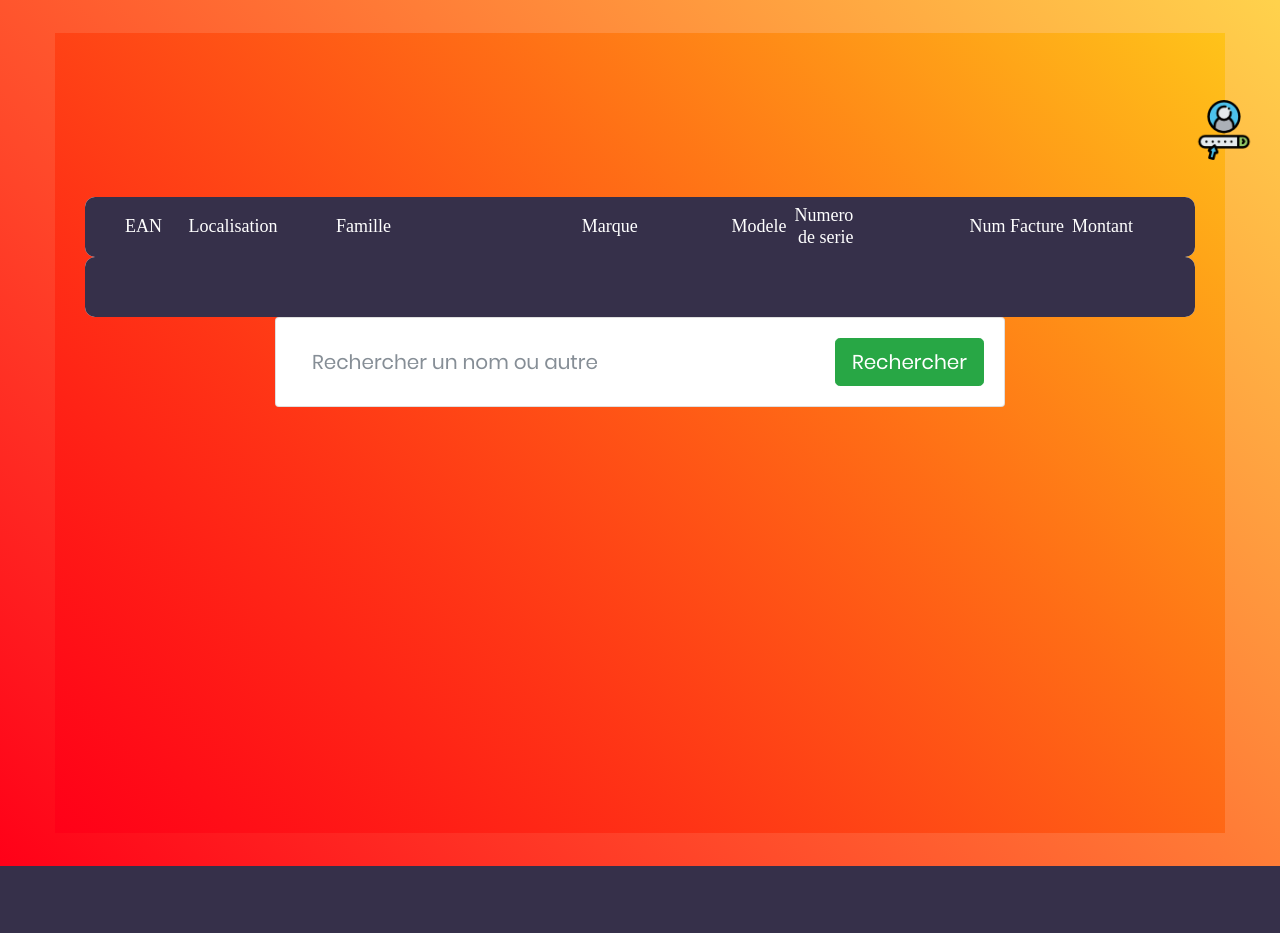
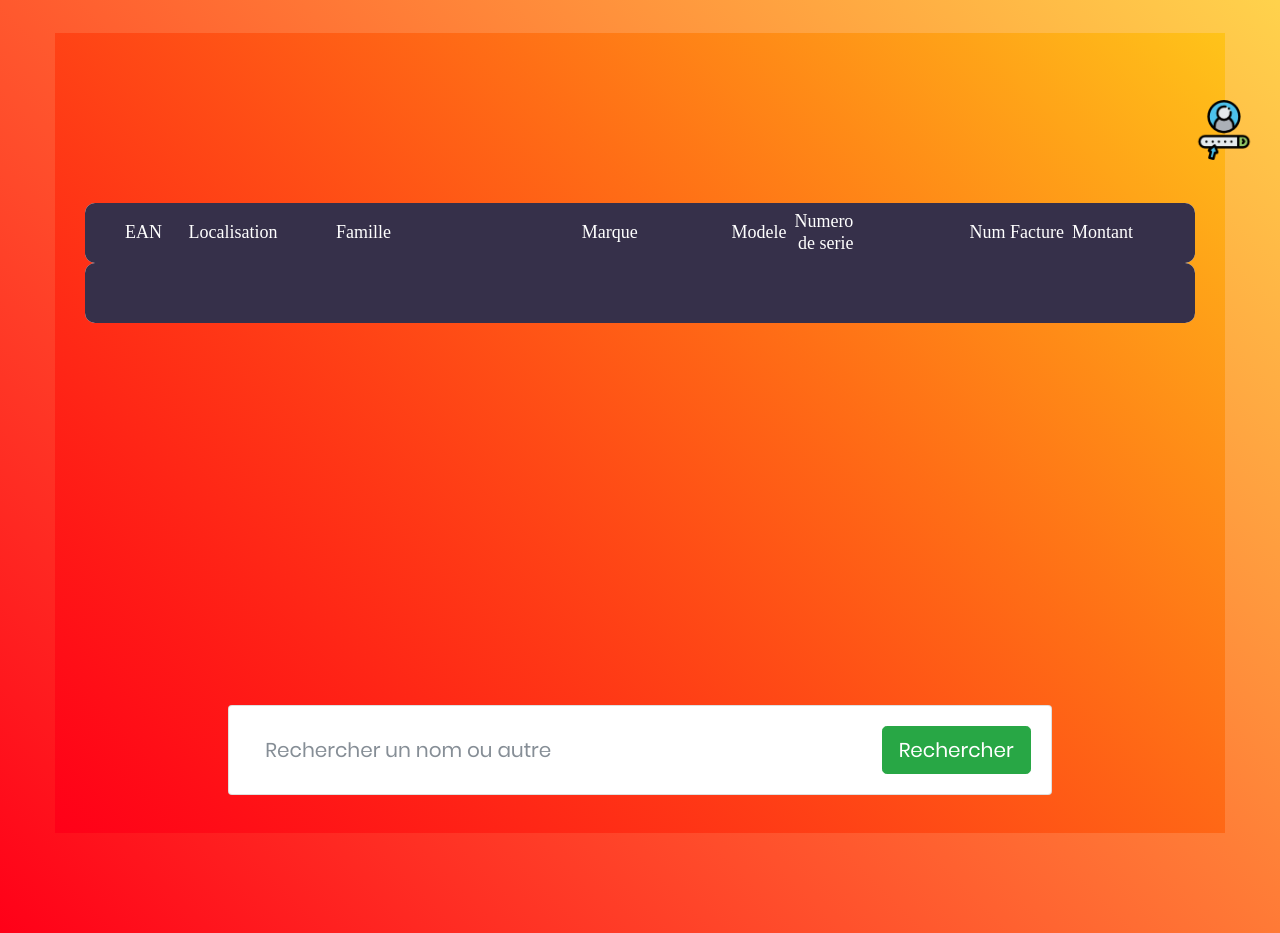
Before and after one commit to dimitrimestdag/inventaire, a PHP site: page /inventaire/ in a window 1280 px wide. Before the commit the page ends 866 px from the top, so only its background shows below. Run offline with PHP 8.4, Linux system fonts and the light colour scheme; data that the repository does not hold is empty; a stand-in replaces the project's code that opens the database connection; some web fonts are replaced.

Commit message:
La barre de recherche est desormais flottante

```diff
--- a/css/main.css
+++ b/css/main.css
@@ -17,6 +17,10 @@
 	margin: 0px;
 	padding: 0px;
 	box-sizing: border-box;
+}
+.col-12.col-md-10.col-lg-8.recherche {
+  position: fixed;
+  bottom: 5px;
 }
 
 body, html {
@@ -120,6 +124,7 @@
   justify-content: center;
   flex-wrap: wrap;
   padding: 33px 30px;
+  padding-bottom: 100px;
 }
 
 .wrap-table100 {
--- a/espace-membre/administrateur/download.php
+++ b/espace-membre/administrateur/download.php
@@ -27,7 +27,7 @@
 header('Last-Modified: '.gmdate(DATE_RFC1123, filemtime($full_path)));
 
 readfile($full_path);
-$sql_log_download= "INSERT INTO `log` (`id`, `date`, `commentaire`) VALUES ('".$_SESSION['id']."', NOW(), 'A telechargé facture-".$num."')";
+$sql_log_download= "INSERT INTO `log` (`id`, `date`, `commentaire`) VALUES ('".$_SESSION['id']."', NOW(), 'A telechargé facture-".$num_facture."')";
 $bdd->query($sql_log_download);
 exit; // nécessaire pour être certain de ne pas envoyer de fichier corrompu
 
--- a/espace-membre/administrateur/inventaire.php
+++ b/espace-membre/administrateur/inventaire.php
@@ -14,7 +14,7 @@
 						</thead>
 					</table>
 					<div class="row justify-content-center">
-						<div class="col-12 col-md-10 col-lg-8">
+						<div class="col-12 col-md-10 col-lg-8 recherche">
 							<form class="card card-sm" action ="../resultats" method="post">
 								<div class="card-body row no-gutters align-items-center">
 									<div class="col">
@@ -27,4 +27,5 @@
 							</form>
 						</div>
 					</div>
+
 <?php include "../../includes/footer.php"; ?>
--- a/index.php
+++ b/index.php
@@ -20,7 +20,7 @@
 						</thead>
 					</table>
 					<div class="row justify-content-center">
-						<div class="col-12 col-md-10 col-lg-8">
+						<div class="col-12 col-md-10 col-lg-8 recherche">
 							<form class="card card-sm" action ="resultat" method="post">
 								<div class="card-body row no-gutters align-items-center">
 									<div class="col">
```
